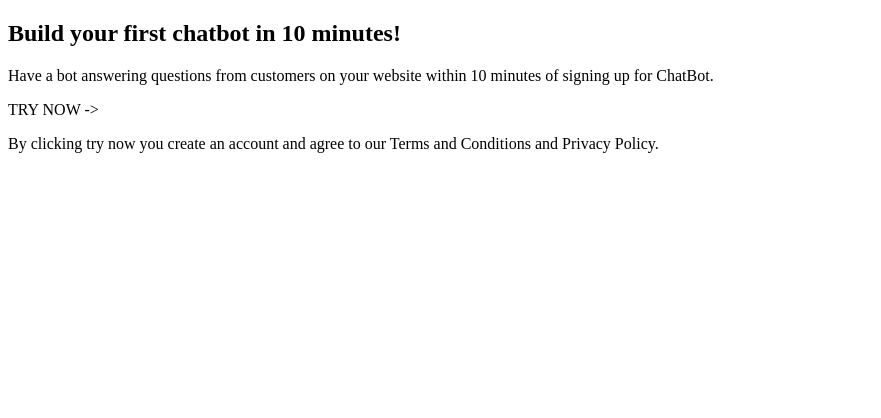
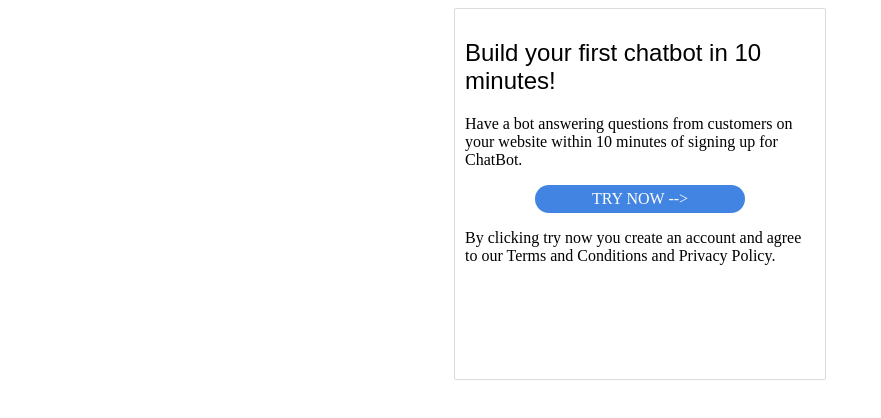
Before and after one commit to baby-anjali/chatbot-page, a plain HTML site: page index.html in a window 1280 px wide. Shown: the whole page, without its empty margins (0-881 px from the left). Drawn offline with Linux system fonts and the light colour scheme.

Commit message:
added styles for article

```diff
--- a/index.html
+++ b/index.html
@@ -1,16 +1,46 @@
 <!DOCTYPE html>
-<html lang="en">
+<html>
   <head>
     <title>Build your own ChatBot</title>
+    <style>
+      .chatbot {
+        color: rgb(0, 0, 0, 1);
+        width: 350px;
+        height: 350px;
+        margin: auto;
+        padding: 10px;
+        border: 1px solid gainsboro;
+        border-radius: 2px;
+      }
+      .chatbot h2 {
+        font-weight: 100;
+        font-family: sans-serif;
+      }
+      .chatbot hr {
+        width: 100px;
+        color: rgb(0, 0, 0, 1);
+        margin-left: 0px;
+      }
+      #button {
+        color: white;
+        background-color: #4184e1;
+        text-align: center;
+        padding: 5px;
+        margin: auto;
+        width: 200px;
+        border-radius: 30px;
+        font-weight: 100px;
+      }
+    </style>
   </head>
   <body>
-    <article>
+    <article class="chatbot">
       <h2>Build your first chatbot in 10 minutes!</h2>
-      <p>
+      <p id="message">
         Have a bot answering questions from customers on your website within 10
         minutes of signing up for ChatBot.
       </p>
-      <p>TRY NOW -></p>
+      <p id="button">TRY NOW --&gt;</p>
       <footer>
         <p>
           By clicking try now you create an account and agree to our Terms and
```
Also changed, not shown: 1 other file.
